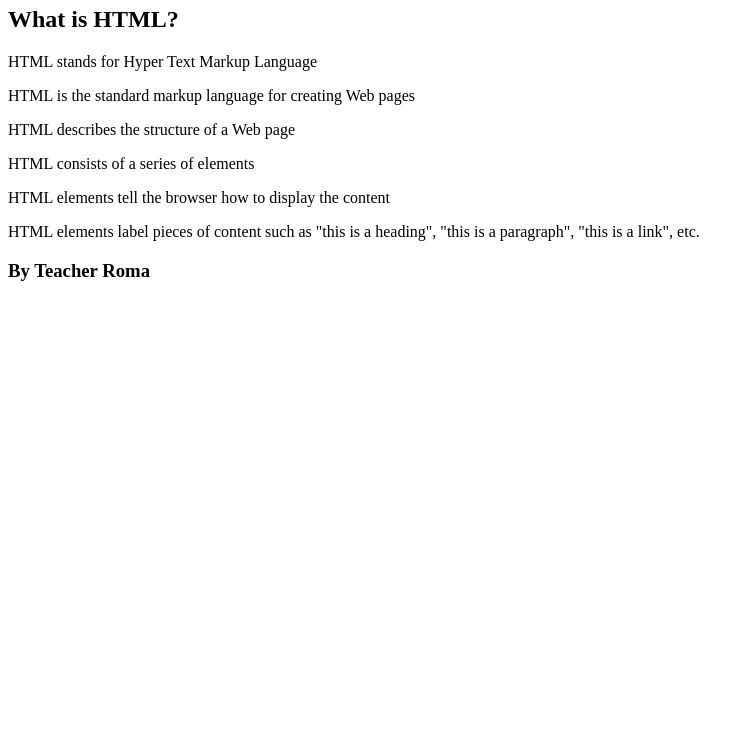
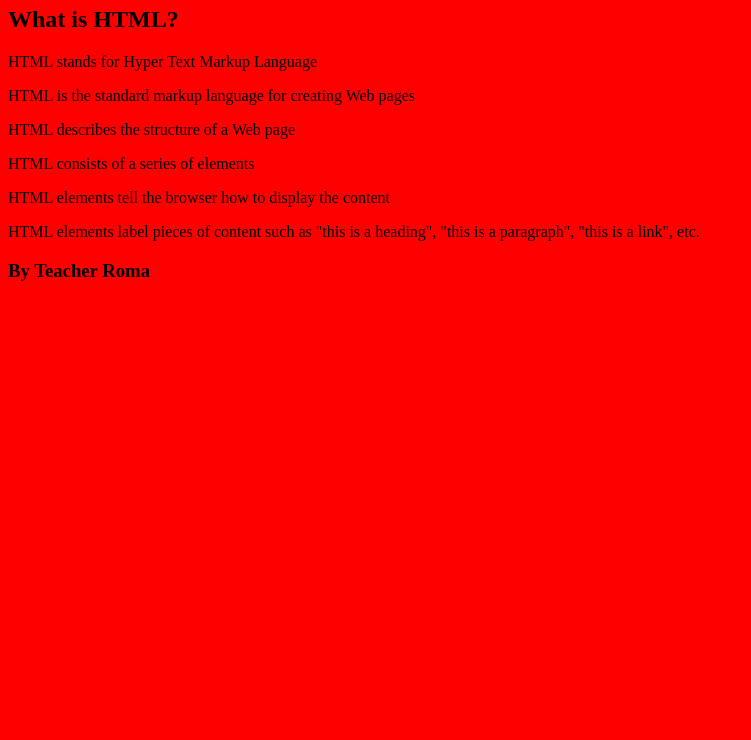
Before and after one commit to AnhThaiTran/Project, a plain HTML site: page index.html in a window 1280 px wide. Shown: the part 60-800 px from the top of the page, without its empty margins (0-751 px from the left). Drawn offline with Linux system fonts and the light colour scheme.

Commit message:
Update index.html

```diff
--- a/index.html
+++ b/index.html
@@ -2,7 +2,7 @@
   <head>
     <title> Lesson 1 </title>
   </head>
-  <body> <bgcolor = "red">
+  <body bgcolor = "red">
     <h1>Lesson 1 - Introduction</h1>
     <h2>  What is HTML? </h2>
     <p> HTML stands for Hyper Text Markup Language</p>
```
